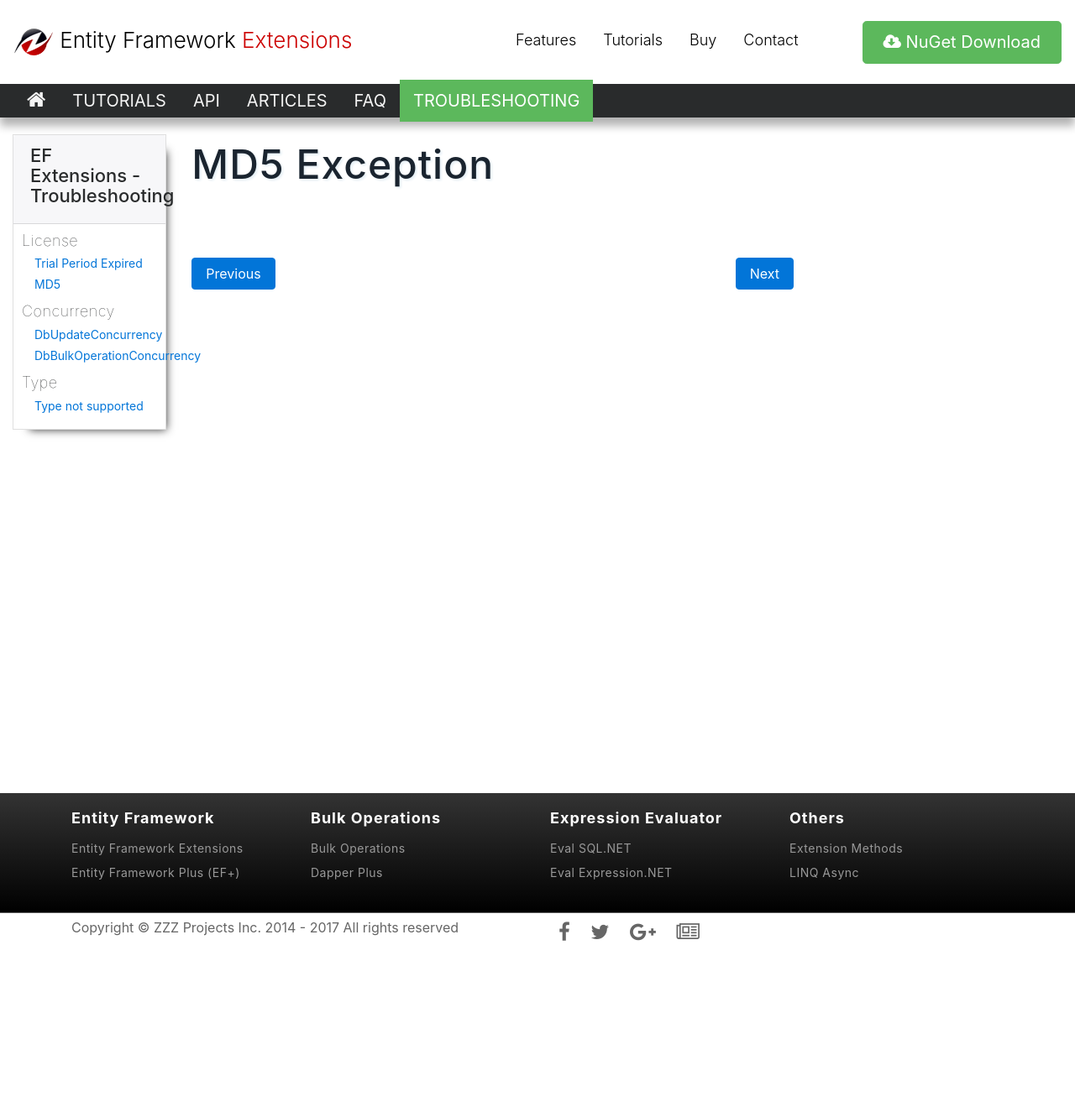
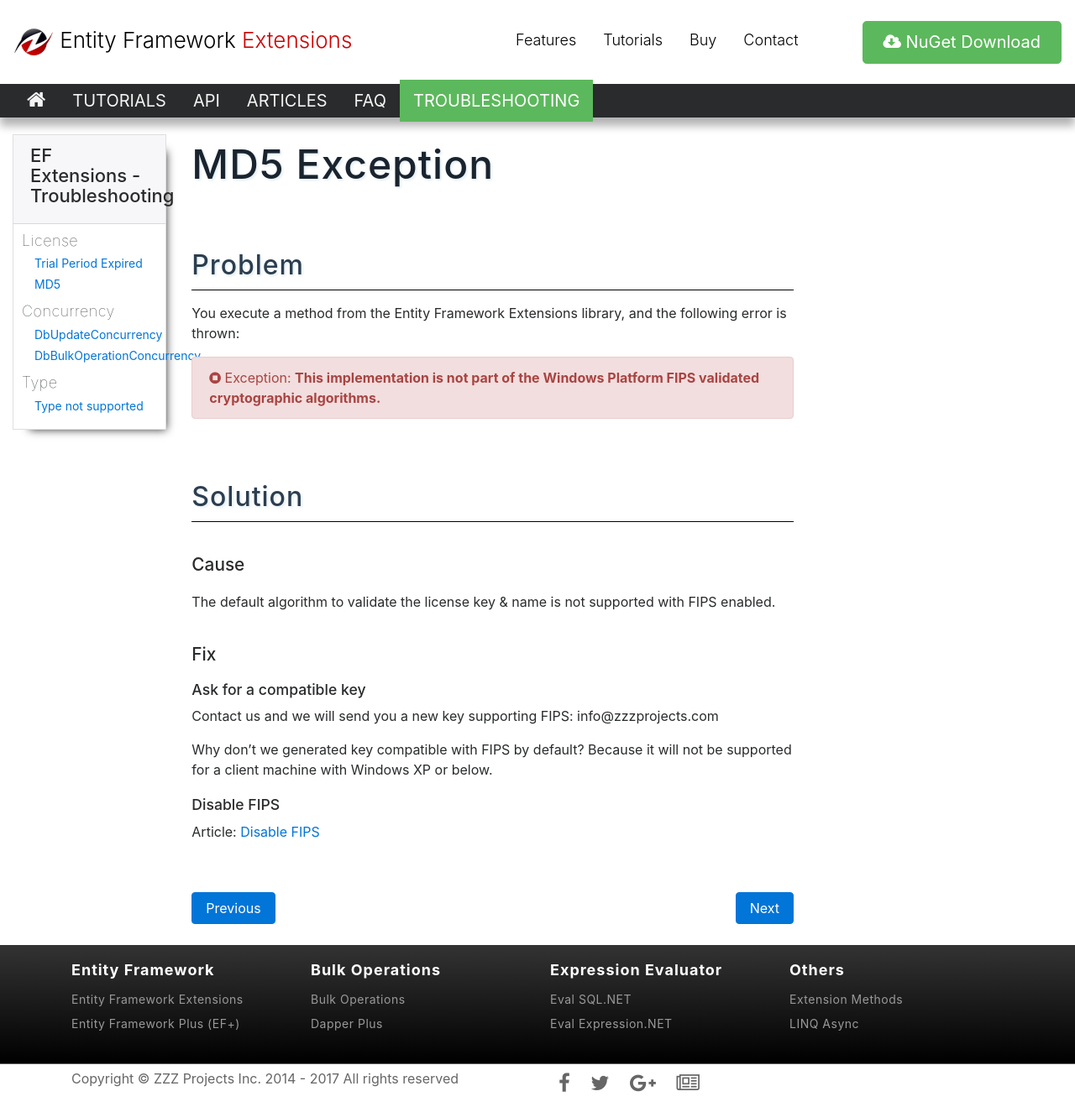
Before and after one commit to zzzprojects/EntityFramework-Extensions, a Jekyll site: the page built from docs/pages/troubleshooting/md5-exception.md, in a window 1280 px wide and 1319 px high. Shown: the whole window at 84% size. Built offline with Jekyll 4.4.1, drawn with Linux system fonts in a browser that asks for light colours; nearby versions of some CDN libraries.

Commit message:
Update md5-exception.md

```diff
--- a/docs/pages/troubleshooting/md5-exception.md
+++ b/docs/pages/troubleshooting/md5-exception.md
@@ -5,3 +5,27 @@ permalink: md5-exception
 ---
 
 {% include template-h1.html %}
+
+## Problem
+
+You execute a method from the Entity Framework Extensions library, and the following error is thrown:
+
+{% include template-exception.html message='This implementation is not part of the Windows Platform FIPS validated cryptographic algorithms.' %}
+
+## Solution
+
+### Cause
+
+The default algorithm to validate the license key & name is not supported with FIPS enabled.
+
+### Fix
+
+#### Ask for a compatible key
+
+Contact us and we will send you a new key supporting FIPS: info@zzzprojects.com
+
+Why don’t we generated key compatible with FIPS by default? Because it will not be supported for a client machine with Windows XP or below.
+
+#### Disable FIPS
+
+Article: [Disable FIPS](http://docs.trendmicro.com/all/ent/sc/v3.0/en-US/cmcolh/t_fips.html)
```
